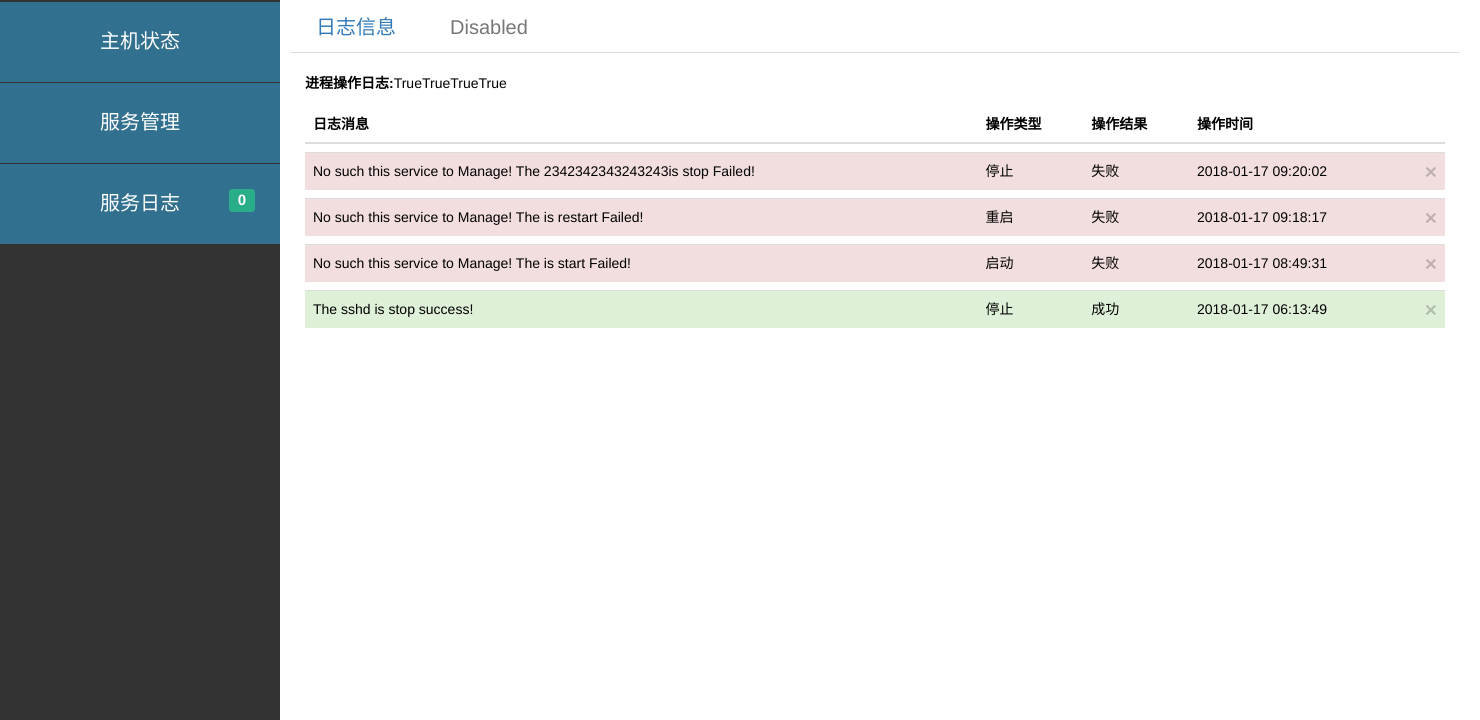
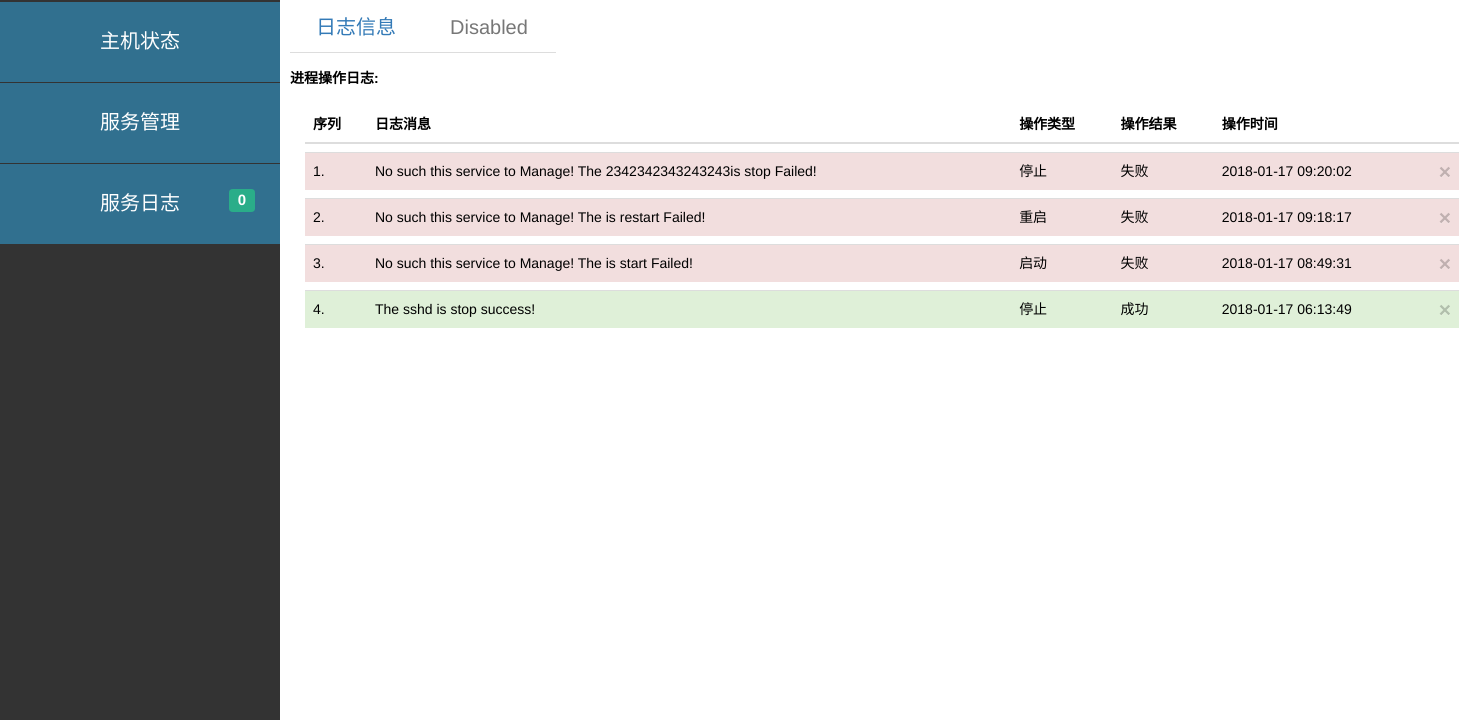
Before and after one commit to QuanjiangLee/remote-task, a Flask app: page /serviceLog in a window 1480 px wide. Shown: the part 80-800 px from the top of the page. Run offline with Flask 2, Linux system fonts and the light colour scheme; a user stored in the database is signed in; data comes from the database, SQL or seed files in the repository; both versions use the stored data as it was after the commit; some libraries are stand-ins or nearby versions.

Commit message:
bugs fixed

```diff
--- a/app/static/css/index.css
+++ b/app/static/css/index.css
@@ -11,13 +11,14 @@
         /*border:1px solid #76927c;*/
     }
     .container {
-        margin-top: 20px;
+        margin-top: 5px;
         /*margin-left: 9.5%;*/
         margin-bottom: 20px;
     	display: flex;
         flex-wrap: wrap;
+        width: 80%;
         justify-content: flex-start;
-        height: 100%;
+        position: fixed;
     }
     .item {
         display: inline-table;
--- a/app/templates/index.html
+++ b/app/templates/index.html
@@ -30,7 +30,7 @@
             {% with messages = get_flashed_messages() %}
             {% if messages %}
                 {% for msg in messages %}
-                    <div class="alert alert-warning alert-dismissible fade in" role="alert">
+                    <div class="alert alert-warning alert-dismissible fade in" role="alert" style="position: fixed;right: 50px;z-index: 1000;">
                             <button type="button" class="close" data-dismiss="alert" aria-label="Close">
                               <span aria-hidden="true">&times;</span>
                               <span class="sr-only">Close</span>
--- a/app/templates/logsInf.html
+++ b/app/templates/logsInf.html
@@ -8,13 +8,14 @@
       <a href="#" class="nav-link">Disabled</a>
     </li>
 </ul>
+{% if dataTitle %}
+<label style="margin-top: 15px;">{{ dataTitle }}</label>
+{% endif %}
 <div class="container">
-    {% if dataTitle %}
-    <label>{{ dataTitle }}</label>
-    {% endif %}
     <table class="table" style="border-collapse:separate; border-spacing:0px 8px;">
         <thead>
           <tr>
+              <th>序列</th>
             <th>日志消息</th>
             <th>操作类型</th>
             <th>操作结果</th>
@@ -24,9 +25,9 @@
         </thead>
         <tbody>
         {% for log in logs %}
-             <span>{{ log.logStatus == 1 }}</span>
             {% if log.retStatus == 1 %}
             <tr class="success">
+                <td>{{ loop.index }}.</td>
                 <td>{{ log.logMsg }}</td>
                 {% if  log.logType == 0 %}
                 <td>启动</td>
@@ -48,6 +49,7 @@
             </tr>
             {% elif log.retStatus == 0 %}
             <tr class="danger">
+                <td>{{ loop.index }}.</td>
                 <td>{{ log.logMsg }}</td>
                 {% if  log.logType == 0 %}
                 <td>启动</td>
--- a/app/templates/manageServ.html
+++ b/app/templates/manageServ.html
@@ -11,10 +11,10 @@
           <a href="#" class="nav-link">Disabled</a>
         </li>
 </ul>
+{% if dataTitle %}
+<label style="margin-top: 15px;">{{ dataTitle }}</label>
+{% endif %}
 <div class="container">
-        {% if dataTitle %}
-        <label>{{ dataTitle }}</label>
-        {% endif %}
         {% if infoType == 'source' %}
         {% if  listData %}
         <ul class="list-group" id='list-group'>
--- a/app/views.py
+++ b/app/views.py
@@ -176,12 +176,17 @@
             return redirect(request.args.get('next') or url_for('service_info'))
         if customCmd != '':
             type = customCmd.split()
-            if type[1] == 'start' or type[2] == 'start':
-                logType = 0
-            elif type[1] == 'stop' or type[2] == 'stop':
-                logType = 1
-            elif type[1] == 'restart' or type[2] == 'restart':
-                logType = 2
+            if len(type) > 2:
+                if type[1] == 'start' or type[2] == 'start':
+                    logType = 0
+                elif type[1] == 'stop' or type[2] == 'stop':
+                    logType = 1
+                elif type[1] == 'restart' or type[2] == 'restart':
+                    logType = 2
+                else:
+                    logType = 'unknow'
+            else:
+                logType = 'unknow'
             try:
                 ret = cmd_exec(customCmd, False)
             except Exception :
@@ -195,7 +200,7 @@
                     flash(msg)
                     db_insert_logs(logType, msg, retStatus=True, logStatus=False)
         else:
-            if serviceName != '' or manageType != '':
+            if serviceName != '' and manageType != '':
                 cmd = 'systemctl' + ' ' + manageType +' '+ serviceName
                 if manageType == 'start':
                     logType = 0
@@ -203,6 +208,8 @@
                     logType = 1
                 elif manageType == 'restart':
                     logType =2
+                else:
+                    logType = 'unknow'
                 try:
                     ret = cmd_exec(cmd, False)
                 except Exception :
@@ -214,6 +221,12 @@
                     return redirect(request.args.get('next') or url_for('service_info'))
                 else:
                     cmd = 'service' + ' ' + serviceName +' '+ manageType
+                    if manageType == 'start':
+                        logType = 0
+                    elif manageType == 'stop':
+                        logType = 1
+                    elif manageType == 'restart':
+                        logType = 2
                     try:
                         ret = cmd_exec(cmd, False)
                     except Exception :
@@ -234,18 +247,22 @@
 def serviceLog():
     title = "logsInf"
     dataTitle = '进程操作日志:'
+    logsRead = []
     try:
         cur_user = UserInf.query.filter_by(userName = current_user.userName).first()
         logs = LogsInf.query.filter_by(user_id=cur_user.userId).order_by(desc(LogsInf.logTime))
+        for log in logs:
+            logsRead.append(log.logStatus)
+        print logsRead
         tmpLogs = LogsInf.query.filter_by(user_id=cur_user.userId)
         tmpLogs.update(dict(logStatus=True))
         db.session.commit()
     except Exception as err:
         print err
         flash('it\'s no logs in here ')
-        return render_template('logsInf.html', title=title, dataTitle=dataTitle, logs=logs, infoType='logsInf')
+        return render_template('logsInf.html', title=title, dataTitle=dataTitle, logs=logs, logsRead=logsRead, infoType='logsInf')
     #logsLen = len(logs)
-    return render_template('logsInf.html', title=title, dataTitle=dataTitle, logs=logs, infoType='logsInf')
+    return render_template('logsInf.html', title=title, dataTitle=dataTitle, logs=logs, logsRead=logsRead, infoType='logsInf')
 
 
 
--- a/config.py
+++ b/config.py
@@ -6,3 +6,4 @@
 basedir = os.path.abspath(os.path.dirname(__file__))
 SQLALCHEMY_DATABASE_URI = 'sqlite:///' + os.path.join(basedir, 'app.db')
 SQLALCHEMY_MIGRATE_REPO = os.path.join(basedir, 'DBrepository')
+#SQLALCHEMY_ECHO = True
```
Also changed, not shown: app/templates/host.html (+4 -3 lines), requirements.txt (added, +30 -0 lines), app.db, 1 other file.
